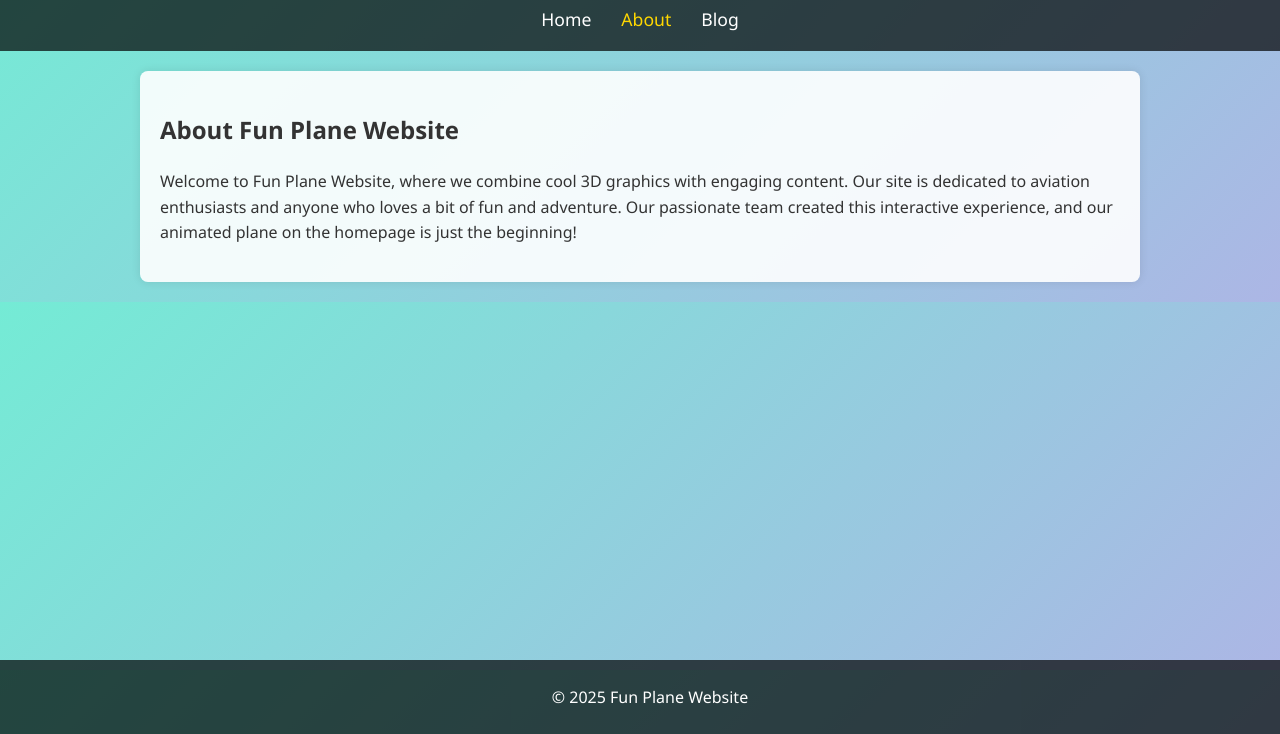
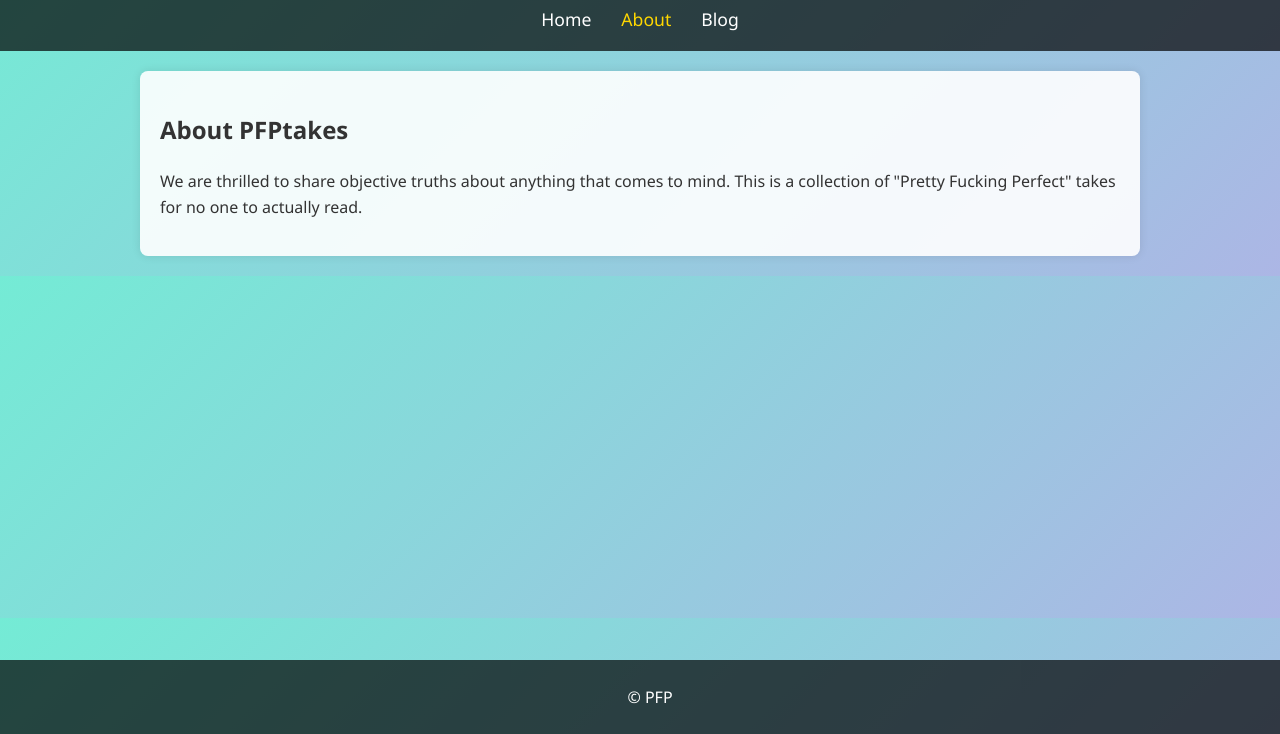
Before and after one commit to goocan/PFPtakes, a plain HTML site: page about.html in a window 1280 px wide. Shown: the part 66-800 px from the top of the page. Drawn offline with Linux system fonts and the light colour scheme.

Commit message:
Update about.html

```diff
--- a/about.html
+++ b/about.html
@@ -3,7 +3,7 @@
 <head>
   <meta charset="UTF-8" />
   <meta name="viewport" content="width=device-width, initial-scale=1.0" />
-  <title>About - Fun Plane Website</title>
+  <title>About - PFPtakes</title>
   <link rel="stylesheet" href="css/style.css" />
 </head>
 <body>
@@ -19,16 +19,14 @@
   </header>
   <main>
     <section class="about-section">
-      <h2>About Fun Plane Website</h2>
+      <h2>About PFPtakes</h2>
       <p>
-        Welcome to Fun Plane Website, where we combine cool 3D graphics with engaging content.
-        Our site is dedicated to aviation enthusiasts and anyone who loves a bit of fun and adventure.
-        Our passionate team created this interactive experience, and our animated plane on the homepage is just the beginning!
+        We are thrilled to share objective truths about anything that comes to mind. This is a collection of "Pretty Fucking Perfect" takes for no one to actually read.
       </p>
     </section>
   </main>
   <footer>
-    <p>&copy; 2025 Fun Plane Website</p>
+    <p>&copy; PFP</p>
   </footer>
 </body>
 </html>
```
